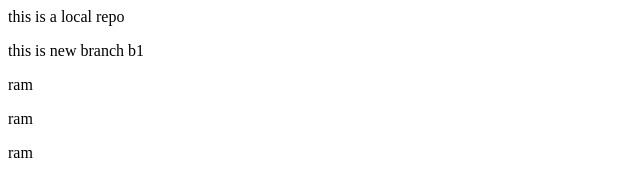
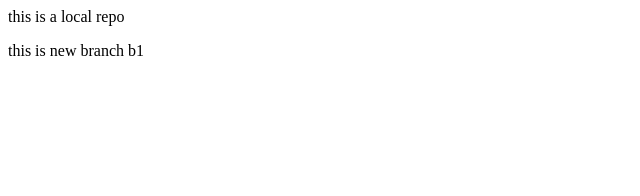
Before and after one commit to navneet7323/localrepo, a plain HTML site: page index.html in a window 1280 px wide. Shown: the full height of the page, 0-640 px from the left. Drawn offline with Linux system fonts and the light colour scheme.

Commit message:
Update index.html

```diff
--- a/index.html
+++ b/index.html
@@ -1,5 +1,2 @@
 <p>this is a local repo</p>
 <p>this is new branch b1</p>
-<P>ram</P>
-<P>ram</P>
-<P>ram</P>
```
